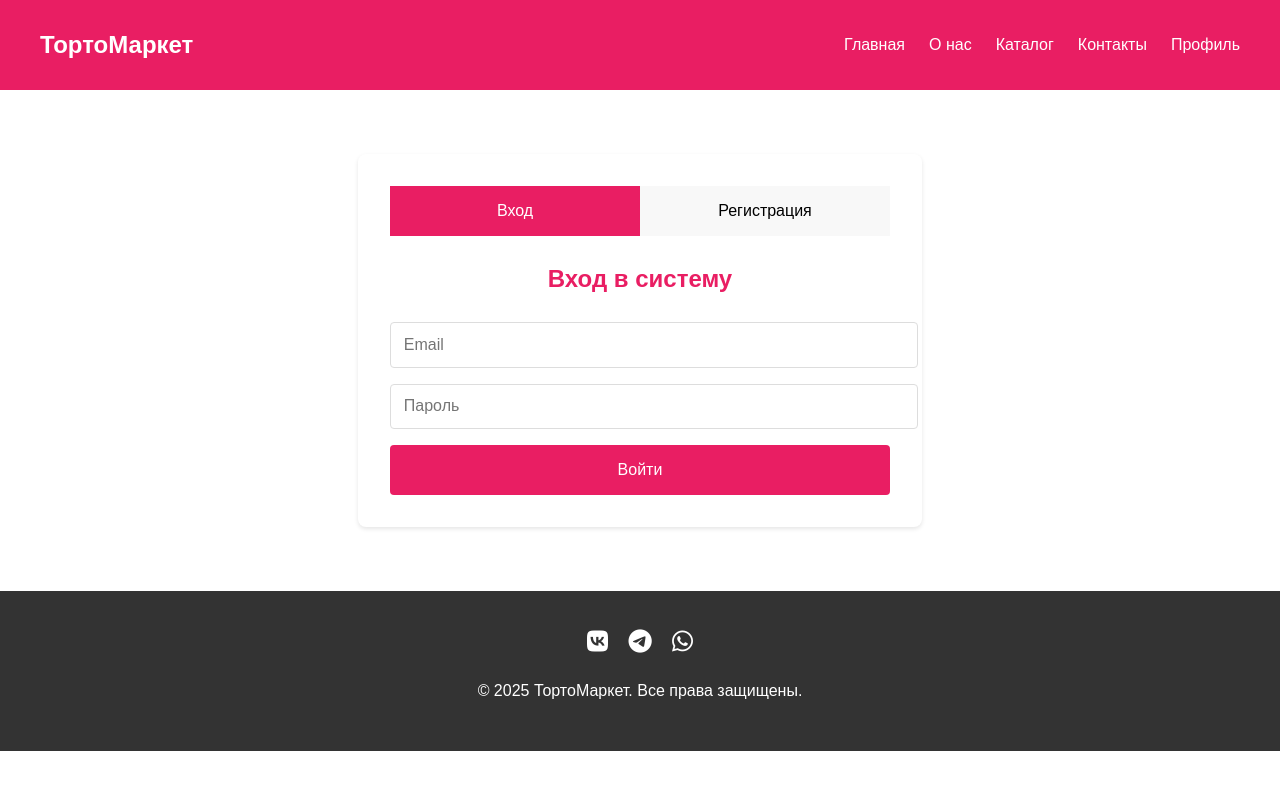
After one commit to gavril-s/knp-cakes, a FastAPI app: template app/templates/auth.html in a window 1280 px wide. The commit adds this page. Run offline with FastAPI, Linux system fonts and the light colour scheme; the template is opened without the code that fills it, so the values that code supplies are empty.

Commit message:
Almost there

```diff
--- /dev/null
+++ b/app/database.py
@@ -0,0 +1,19 @@
+from sqlalchemy import create_engine
+from sqlalchemy.ext.declarative import declarative_base
+from sqlalchemy.orm import sessionmaker
+
+SQLALCHEMY_DATABASE_URL = "sqlite:///./cakes.db"
+
+engine = create_engine(
+    SQLALCHEMY_DATABASE_URL, connect_args={"check_same_thread": False}
+)
+SessionLocal = sessionmaker(autocommit=False, autoflush=False, bind=engine)
+
+Base = declarative_base()
+
+def get_db():
+    db = SessionLocal()
+    try:
+        yield db
+    finally:
+        db.close()
--- a/app/main.py
+++ b/app/main.py
@@ -1,14 +1,39 @@
-from fastapi import FastAPI, Request
+from fastapi import FastAPI, Request, Depends
 from fastapi.staticfiles import StaticFiles
 from fastapi.templating import Jinja2Templates
+from fastapi.security import OAuth2PasswordBearer
 from .routes import router
+from .auth_routes import router as auth_router
+from .auth import get_current_user
+from .models import User
+from .database import Base, engine
 
 app = FastAPI()
+
+# Create database tables
+Base.metadata.create_all(bind=engine)
 app.mount("/static", StaticFiles(directory="app/static"), name="static")
 app.include_router(router)
+app.include_router(auth_router, prefix="/auth", tags=["auth"])
 
-templates = Jinja2Templates(directory="app/templates")
+templates = Jinja2Templates(directory="templates")
+
+oauth2_scheme = OAuth2PasswordBearer(tokenUrl="auth/token")
 
 @app.get("/")
-async def read_root(request: Request):
-    return templates.TemplateResponse("index.html", {"request": request})
+async def read_root(request: Request, current_user: User = Depends(get_current_user)):
+    return templates.TemplateResponse("index.html", {
+        "request": request,
+        "user": current_user
+    })
+
+@app.get("/profile")
+async def read_profile(request: Request, current_user: User = Depends(get_current_user)):
+    return templates.TemplateResponse("profile.html", {
+        "request": request,
+        "user": current_user
+    })
+
+@app.get("/auth")
+async def auth_page(request: Request):
+    return templates.TemplateResponse("auth.html", {"request": request})
--- a/app/routes.py
+++ b/app/routes.py
@@ -1,5 +1,6 @@
 from fastapi import APIRouter, HTTPException, Request
-from .models import Cake, SessionLocal
+from .models import Cake
+from .database import SessionLocal
 import smtplib
 from email.mime.text import MIMEText
 from email.mime.multipart import MIMEMultipart
--- /dev/null
+++ b/app/static/auth.js
@@ -0,0 +1,106 @@
+document.addEventListener('DOMContentLoaded', function() {
+    // Tab switching
+    const tabLinks = document.querySelectorAll('.tab-link');
+    const authForms = document.querySelectorAll('.auth-form');
+
+    tabLinks.forEach(tab => {
+        tab.addEventListener('click', function() {
+            const target = this.dataset.tab;
+
+            // Remove active class from all tabs and forms
+            tabLinks.forEach(t => t.classList.remove('active'));
+            authForms.forEach(f => f.classList.remove('active'));
+
+            // Add active class to clicked tab and corresponding form
+            this.classList.add('active');
+            document.getElementById(target).classList.add('active');
+        });
+    });
+
+    // Login form submission
+    const loginForm = document.getElementById('login-form');
+    if (loginForm) {
+        loginForm.addEventListener('submit', async function(e) {
+            e.preventDefault();
+
+            const formData = new FormData(loginForm);
+            const data = {
+                username: formData.get('email'),
+                password: formData.get('password')
+            };
+
+            try {
+                const response = await fetch('/auth/token', {
+                    method: 'POST',
+                    headers: {
+                        'Content-Type': 'application/x-www-form-urlencoded',
+                    },
+                    body: new URLSearchParams(data)
+                });
+
+                if (response.ok) {
+                    const result = await response.json();
+                    localStorage.setItem('token', result.access_token);
+                    window.location.href = '/profile';
+                } else {
+                    throw new Error('Ошибка авторизации');
+                }
+            } catch (error) {
+                console.error('Ошибка:', error);
+                alert('Ошибка при входе. Пожалуйста, проверьте свои данные.');
+            }
+        });
+    }
+
+    // Registration form submission
+    const registerForm = document.getElementById('register-form');
+    if (registerForm) {
+        registerForm.addEventListener('submit', async function(e) {
+            e.preventDefault();
+
+            const formData = new FormData(registerForm);
+            const data = {
+                email: formData.get('email'),
+                password: formData.get('password'),
+                full_name: formData.get('full_name')
+            };
+
+            try {
+                const response = await fetch('/auth/register', {
+                    method: 'POST',
+                    headers: {
+                        'Content-Type': 'application/json',
+                    },
+                    body: JSON.stringify(data)
+                });
+
+                if (response.ok) {
+                    alert('Регистрация прошла успешно! Теперь вы можете войти.');
+                    document.querySelector('[data-tab="login"]').click();
+                } else {
+                    throw new Error('Ошибка регистрации');
+                }
+            } catch (error) {
+                console.error('Ошибка:', error);
+                alert('Ошибка при регистрации. Пожалуйста, попробуйте снова.');
+            }
+        });
+    }
+
+    // Logout functionality
+    const logoutLink = document.querySelector('a[href="/logout"]');
+    if (logoutLink) {
+        logoutLink.addEventListener('click', async function(e) {
+            e.preventDefault();
+            try {
+                await fetch('/auth/logout', {
+                    method: 'POST'
+                });
+                localStorage.removeItem('token');
+                window.location.href = '/';
+            } catch (error) {
+                console.error('Ошибка при выходе:', error);
+            }
+        });
+    }
+});
--- a/app/static/style.css
+++ b/app/static/style.css
@@ -164,6 +164,92 @@ h2 {
     background: #c2185b;
 }
 
+.profile-info {
+    background: white;
+    padding: 2rem;
+    border-radius: 8px;
+    box-shadow: 0 2px 4px rgba(0,0,0,0.1);
+    max-width: 600px;
+    margin: 0 auto;
+}
+
+.profile-info p {
+    font-size: 1.1rem;
+    margin: 1rem 0;
+    color: #333;
+}
+
+.auth-container {
+    max-width: 500px;
+    margin: 2rem auto;
+    background: white;
+    padding: 2rem;
+    border-radius: 8px;
+    box-shadow: 0 2px 4px rgba(0,0,0,0.1);
+}
+
+.auth-tabs {
+    display: flex;
+    margin-bottom: 1.5rem;
+}
+
+.tab-link {
+    flex: 1;
+    padding: 1rem;
+    border: none;
+    background: #f8f8f8;
+    cursor: pointer;
+    font-size: 1rem;
+    transition: background 0.3s;
+}
+
+.tab-link.active {
+    background: #e91e63;
+    color: white;
+}
+
+.tab-link:not(.active):hover {
+    background: #ddd;
+}
+
+.auth-form {
+    display: none;
+}
+
+.auth-form.active {
+    display: block;
+}
+
+.auth-form h2 {
+    text-align: center;
+    margin-bottom: 1.5rem;
+}
+
+.auth-form input {
+    width: 100%;
+    padding: 0.8rem;
+    margin-bottom: 1rem;
+    border: 1px solid #ddd;
+    border-radius: 4px;
+    font-size: 1rem;
+}
+
+.auth-form button {
+    width: 100%;
+    padding: 1rem;
+    background: #e91e63;
+    color: white;
+    border: none;
+    border-radius: 4px;
+    cursor: pointer;
+    font-size: 1rem;
+    transition: background 0.3s;
+}
+
+.auth-form button:hover {
+    background: #c2185b;
+}
+
 footer {
     background: #333;
     color: white;
--- /dev/null
+++ b/app/templates/auth.html
@@ -0,0 +1,65 @@
+<!DOCTYPE html>
+<html lang="ru">
+<head>
+    <meta charset="UTF-8">
+    <meta name="viewport" content="width=device-width, initial-scale=1.0">
+    <title>Авторизация</title>
+    <link rel="stylesheet" href="/static/style.css">
+    <link rel="stylesheet" href="https://cdnjs.cloudflare.com/ajax/libs/font-awesome/6.5.1/css/all.min.css">
+</head>
+<body>
+    <header>
+        <nav>
+            <div class="logo">ТортоМаркет</div>
+            <ul>
+                <li><a href="/">Главная</a></li>
+                <li><a href="#about">О нас</a></li>
+                <li><a href="#catalog">Каталог</a></li>
+                <li><a href="#contact">Контакты</a></li>
+                <li><a href="/profile">Профиль</a></li>
+            </ul>
+        </nav>
+    </header>
+
+    <main>
+        <section class="auth">
+            <div class="auth-container">
+                <div class="auth-tabs">
+                    <button class="tab-link active" data-tab="login">Вход</button>
+                    <button class="tab-link" data-tab="register">Регистрация</button>
+                </div>
+
+                <div id="login" class="auth-form active">
+                    <h2>Вход в систему</h2>
+                    <form id="login-form">
+                        <input type="email" placeholder="Email" required>
+                        <input type="password" placeholder="Пароль" required>
+                        <button type="submit">Войти</button>
+                    </form>
+                </div>
+
+                <div id="register" class="auth-form">
+                    <h2>Регистрация</h2>
+                    <form id="register-form">
+                        <input type="text" placeholder="Полное имя" required>
+                        <input type="email" placeholder="Email" required>
+                        <input type="password" placeholder="Пароль" required>
+                        <button type="submit">Зарегистрироваться</button>
+                    </form>
+                </div>
+            </div>
+        </section>
+    </main>
+
+    <footer>
+        <div class="social-links">
+            <a href="#"><i class="fab fa-vk"></i></a>
+            <a href="#"><i class="fab fa-telegram"></i></a>
+            <a href="#"><i class="fab fa-whatsapp"></i></a>
+        </div>
+        <p>© 2025 ТортоМаркет. Все права защищены.</p>
+    </footer>
+
+    <script src="/static/auth.js"></script>
+</body>
+</html>
--- a/app/templates/index.html
+++ b/app/templates/index.html
@@ -16,6 +16,12 @@
                 <li><a href="#about">О нас</a></li>
                 <li><a href="#catalog">Каталог</a></li>
                 <li><a href="#contact">Контакты</a></li>
+                {% if user %}
+                <li><a href="/profile">Профиль</a></li>
+                <li><a href="/logout">Выйти</a></li>
+                {% else %}
+                <li><a href="/auth">Войти</a></li>
+                {% endif %}
             </ul>
         </nav>
     </header>
--- a/requirements.txt
+++ b/requirements.txt
@@ -3,3 +3,6 @@ uvicorn==0.22.0
 sqlalchemy==1.4.47
 python-dotenv==1.0.0
 jinja2==3.1.2
+passlib==1.7.4
+python-jose==3.3.0
+python-multipart==0.0.6
```
Also changed, not shown: app/auth.py (added, +69 -0 lines), app/auth_routes.py (added, +59 -0 lines), app/models.py (+13 -7 lines), app/templates/profile.html (added, +48 -0 lines), cakes.db.
